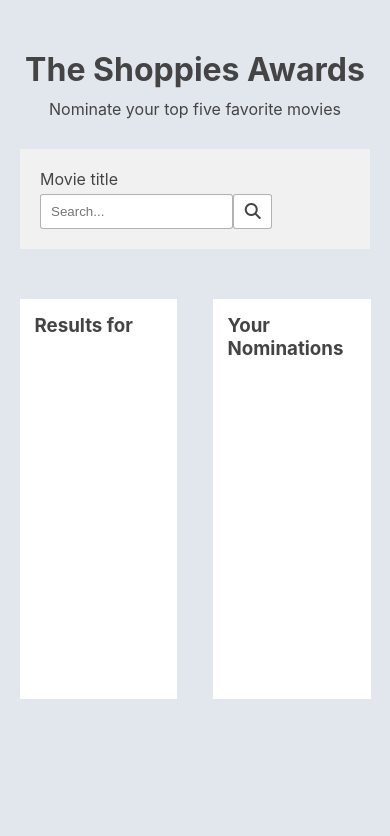
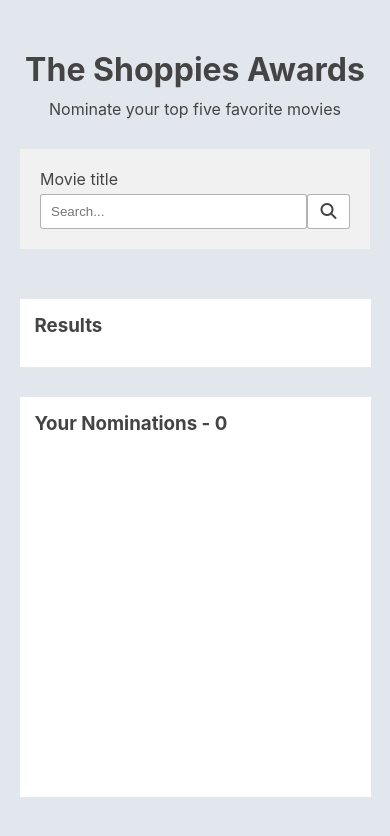
Before and after one commit to itacamba/shopify_awards, a React (Create React App) app: page / in a window 390 px wide. Shown: the top 836 px of the page. Built offline with nearby package versions, Linux system fonts and the light colour scheme.

Commit message:
added responsiveness

```diff
--- a/src/App.css
+++ b/src/App.css
@@ -35,15 +35,14 @@ body{
   display: flex;
 }
 .search-bar input[type="text"]{
+  width: 100%;
   height: 35px;
   border: .5px solid rgba(0,0,0,.3);
   border-radius: 3px;
   padding-left: 10px;
-  width: 80%;
 }
 .search-bar input[type="submit"]{
-  width: 100px;
-  visibility: hidden;
+  display: none;
 }
 .search-icon{
   width: 50px;
@@ -69,7 +68,11 @@ body{
   width: 45%;
 }
 .movie-results{
+  width: 100%;
   margin-top: 15px;
+  display: flex;
+  flex-direction: column;
+  align-items: center;
 }
 .movie{
   padding: 10px;
@@ -138,3 +141,21 @@ body{
   padding: 20px 15px;
   display: none;
 }
+@media screen and (max-width: 700px){
+  .results{
+    flex-direction: column;
+    max-width: 90%;
+  }
+  .movies-container{
+    max-width: 100%;
+    width: 100%;
+  }
+  .nominated-container{
+    max-width: 100%;
+    width: 100%;
+    margin-top: 30px;
+  }
+  .movie{
+    width: 100%;
+  }
+}
--- a/src/App.js
+++ b/src/App.js
@@ -13,6 +13,7 @@ const [movies, setMovies] = useState([])
 // nominated movies
 const [nominated, setNominated] = useLocalStorage('movies', [])
 
+const [searchTerm, setSearchTerm] = useState('')
 
  const fetchMovies = (e) => {
    e.preventDefault()
@@ -21,11 +22,14 @@ const [nominated, setNominated] = useLocalStorage('movies', [])
    fetch(`http://www.omdbapi.com/?i=tt3896198&apikey=be887243&s=${search}&type=movie`)
    .then(resp => resp.json())
    .then(data => {
+      // 'Results for ' state.
+      setSearchTerm(`for "${document.getElementById('search-term').value}"`)
       // clear search input
       setSearch("")
       // error handling for response
       if(data.Response === "False") {
         displayError(data.Error)
+        setMovies([])
         return
       }
       // Save Movies in State
@@ -99,13 +103,12 @@ const [nominated, setNominated] = useLocalStorage('movies', [])
           <div className="search-bar">
             <input type="text" name="movie-search" id="search-term" placeholder="Search..." value={search} onChange={(e) => setSearch(e.target.value)} />
             <div className="search-icon" onClick={fetchMovies}><i className="fas fa-search"></i></div>
-            <input type="submit" value="Search"/>
           </div>
       </form>
 
       <div className="results">
         <div className="movies-container">
-          <h3>Results for </h3>
+          <h3>Results {searchTerm}</h3>
           <div className="movie-results">
             {movies.map((mov, i) => {
               return <Movie key={i} data={mov} onNominate={addNomination} nominated={false} />
@@ -114,7 +117,7 @@ const [nominated, setNominated] = useLocalStorage('movies', [])
         </div>
 
         <div className="nominated-container">
-            <h3>Your Nominations</h3>
+            <h3>Your Nominations - {nominated.length}</h3>
             <div className="nominated">
               {nominated.slice(0).reverse().map((mov, i) => {
                 return <Movie key={i} data={mov} onNominate={removeNomination} nominated={true} />
```
Also changed, not shown: 2 other files (tests, documents, lock files or other folders).
